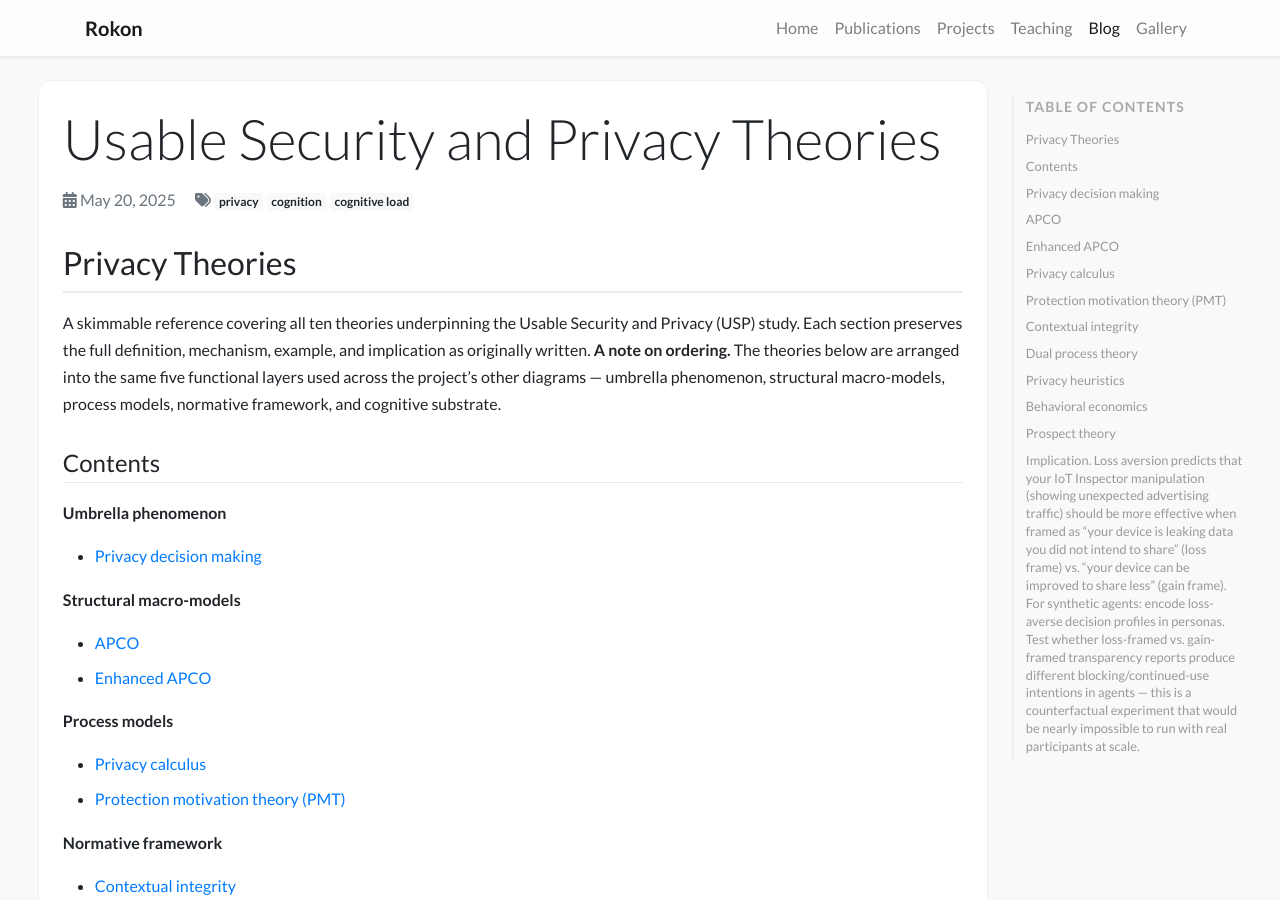
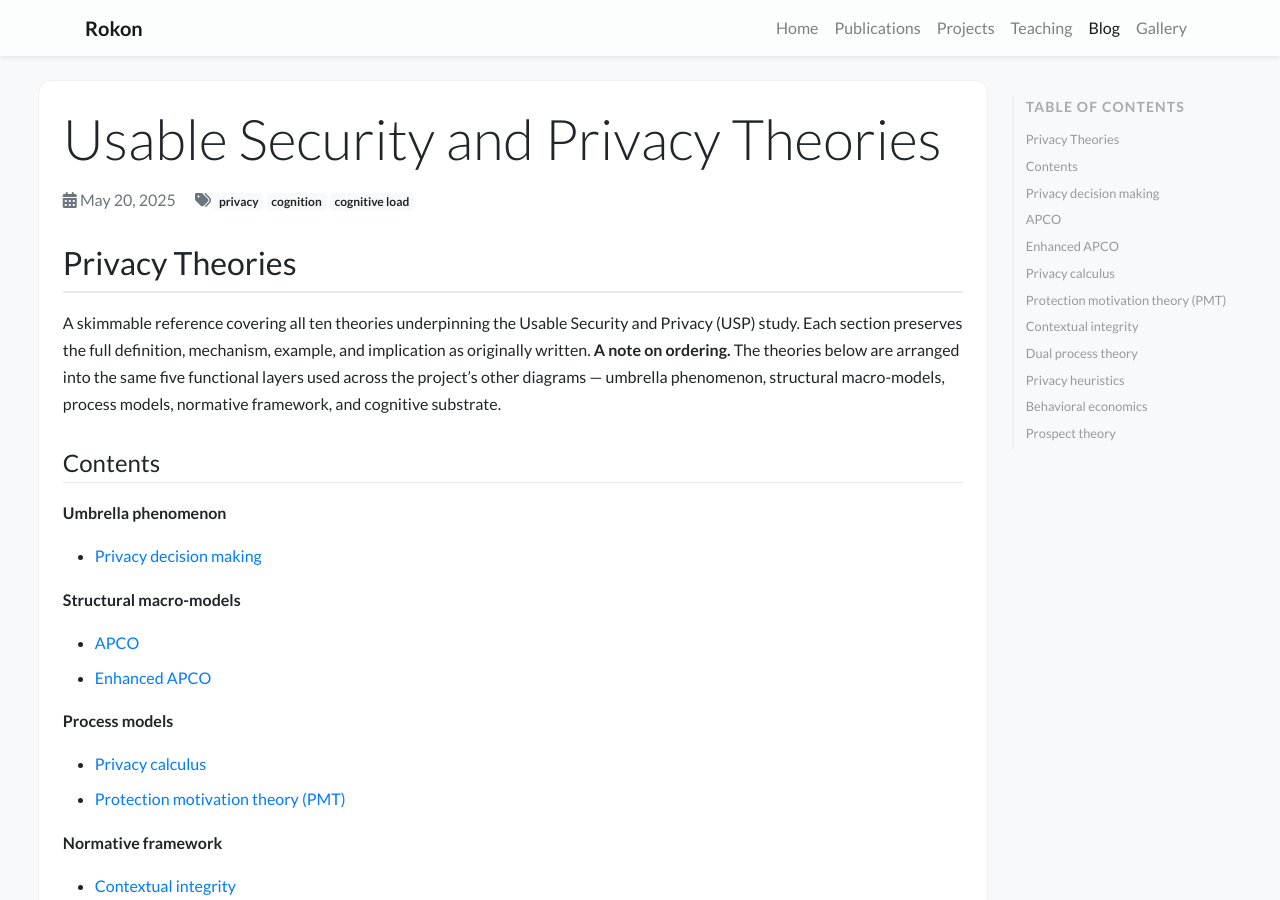
Before and after one commit to EmonRezaBD/EmonRezaBD.github.io, a Jekyll site: the page built from _posts/2026-05-20-blog-post-3.md, in a window 1280 px wide and 900 px high. Built offline with Jekyll 4.4.1, drawn with Linux system fonts in a browser that asks for light colours; nearby versions of some CDN libraries; a style sheet for code colours, icons or effects is not loaded.

Commit message:
Blog post 3: Theories of USP bug fixed

```diff
--- a/_posts/2026-05-20-blog-post-3.md
+++ b/_posts/2026-05-20-blog-post-3.md
@@ -187,4 +187,4 @@ The key insight: most real-world privacy decisions are made by System 1. System
 
 **Example.** The Gift Card Anonymity experiment in SP-ABCBench is a direct test of Prospect Theory's endowment effect and loss aversion. Users endowed with an anonymous card refuse to switch to a $2-more-valuable trackable card — they overweight the loss of anonymity relative to the gain in value. In smart home contexts: users who have already accepted their device's data practices resist changing settings because the "loss" of their current (comfortable, familiar) configuration looms larger than the "gain" of better privacy.
 
-## **Implication.** Loss aversion predicts that your IoT Inspector manipulation (showing unexpected advertising traffic) should be more effective when framed as "your device is leaking data you did not intend to share" (loss frame) vs. "your device can be improved to share less" (gain frame). For synthetic agents: encode loss-averse decision profiles in personas. Test whether loss-framed vs. gain-framed transparency reports produce different blocking/continued-use intentions in agents — this is a counterfactual experiment that would be nearly impossible to run with real participants at scale.
+**Implication.** Loss aversion predicts that your IoT Inspector manipulation (showing unexpected advertising traffic) should be more effective when framed as "your device is leaking data you did not intend to share" (loss frame) vs. "your device can be improved to share less" (gain frame). For synthetic agents: encode loss-averse decision profiles in personas. Test whether loss-framed vs. gain-framed transparency reports produce different blocking/continued-use intentions in agents — this is a counterfactual experiment that would be nearly impossible to run with real participants at scale.
```
